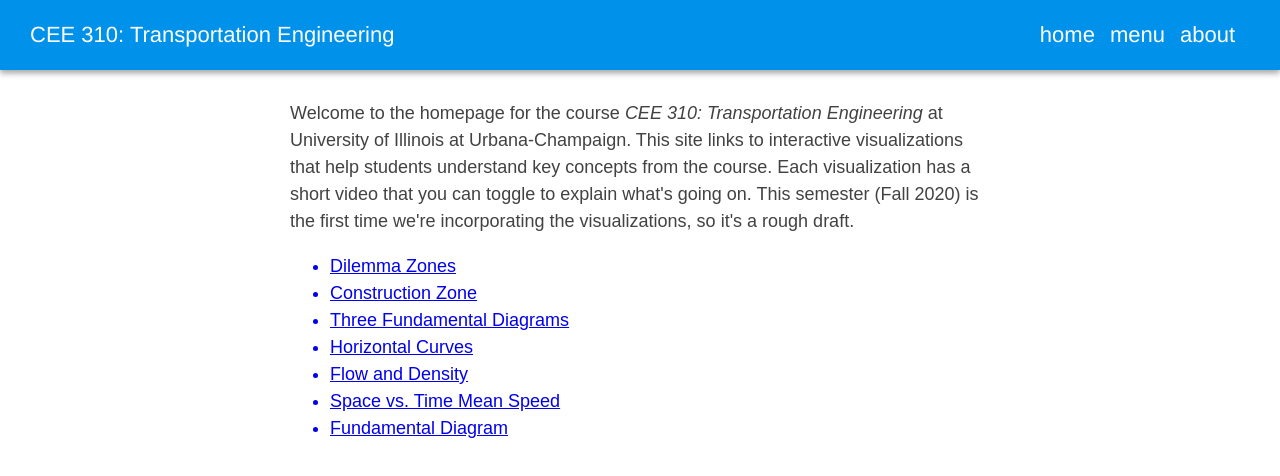
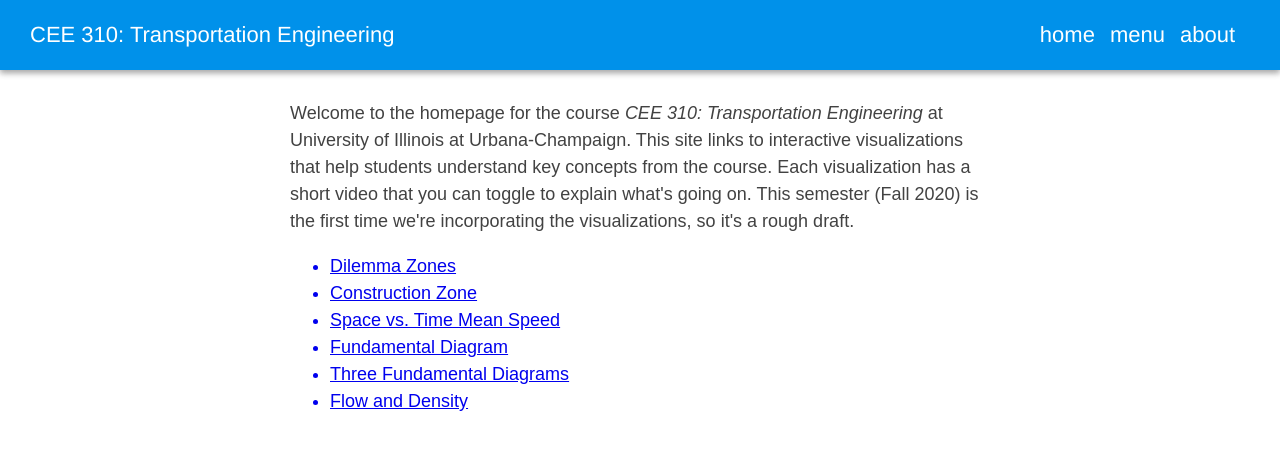
Before and after one commit to lewis500/cee310-new, a React app: page / in a window 1280 px wide. Shown: the top 476 px of the page. Built offline with nearby package versions, Linux system fonts and the light colour scheme; a web font is replaced by a local one; what lodash.range would draw is missing.

Commit message:
changed order. merged

```diff
--- a/src/App.tsx
+++ b/src/App.tsx
@@ -27,11 +27,11 @@ const map: { [key: string]: string } = {
     "/": "CEE 310: Transportation Engineering",
     "dilemma-zone": "Dilemma Zones",
     "construction-zone": "Construction Zone",
+    "space-mean": "Space vs. Time Mean Speed",
+    "fundamental-diagram": "Fundamental Diagram",
     "fundamental-diagrams": "Three Fundamental Diagrams",
-    horizontal: "Horizontal Curves",
+    // horizontal: "Horizontal Curves",
     "flow-and-density": "Flow and Density",
-    "space-mean": "Space vs. Time Mean Speed",
-    "fundamental-diagram": "Fundamental Diagram"
   },
   list = Object.entries(map).slice(1);
 
```
